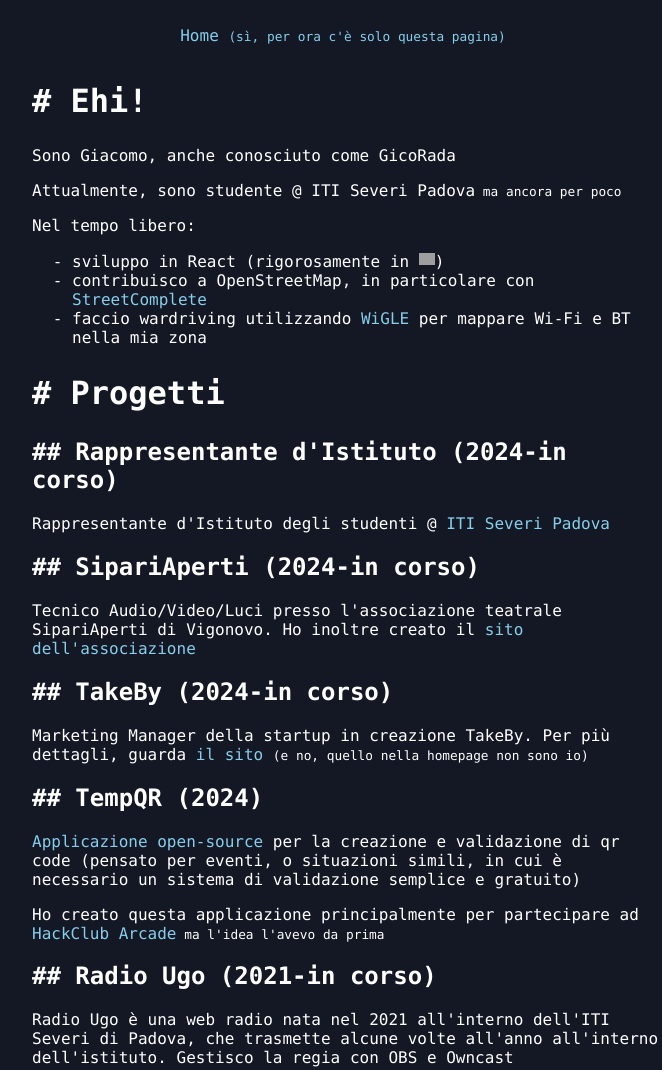
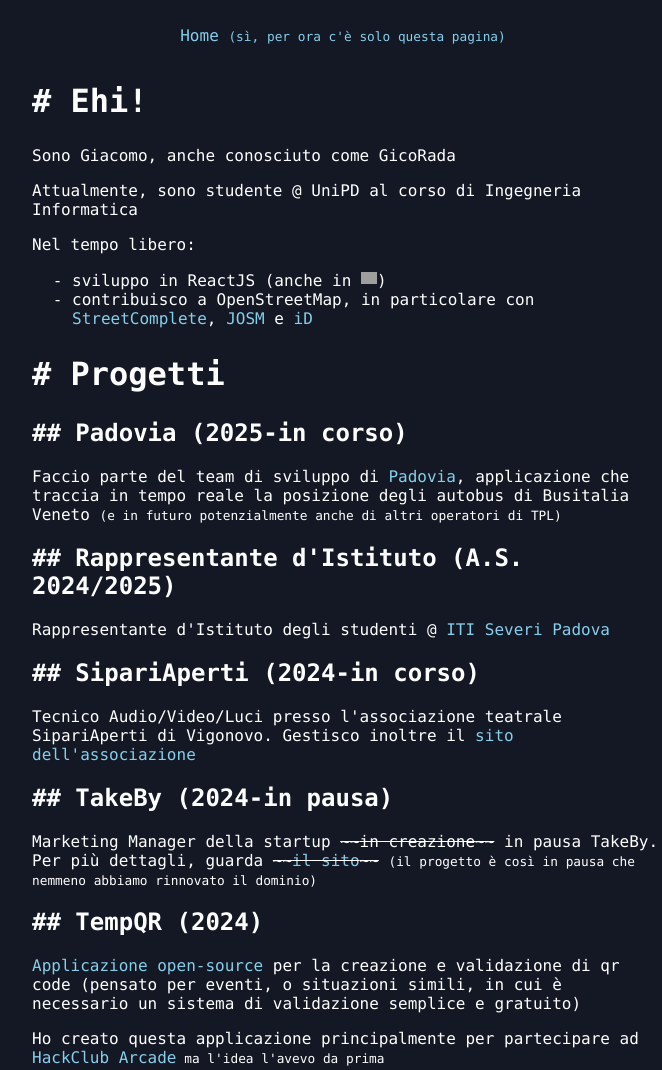
Before and after one commit to gicorada/gicorada, a plain HTML site: page index.html in a window 1280 px wide. Shown: the top 1070 px of the page, without its empty margins (292-954 px from the left). Drawn offline with Linux system fonts and the light colour scheme; no server answers; grey boxes are pictures that could not be loaded.

Commit message:
Aggiornati dettagli personali e progetti nella homepage

```diff
--- a/index.html
+++ b/index.html
@@ -22,28 +22,31 @@
 		<section>
 			<h1>Ehi!</h1>
 			<p>Sono Giacomo, anche conosciuto come GicoRada</p>
-			<p>Attualmente, sono studente @ ITI Severi Padova<span class="mini"> ma ancora per poco</span></p>
+			<p>Attualmente, sono studente @ UniPD al corso di Ingegneria Informatica</p>
 			<p>Nel tempo libero:</p>
 			<ul>
-				<li>sviluppo in React (rigorosamente in <img class="emoji" src="https://emojis.slackmojis.com/emojis/images/1643516013/20346/typescript.png?1643516013" alt="typescript" title="typescript">)</li>
-				<li>contribuisco a OpenStreetMap, in particolare con <a href="https://streetcomplete.app/" target="_blank">StreetComplete</a></li>
-				<li>faccio wardriving utilizzando <a href="https://wigle.net/" target="_blank">WiGLE</a> per mappare Wi-Fi e BT nella mia zona</li>
+				<li>sviluppo in ReactJS (anche in <img class="emoji" src="https://emojis.slackmojis.com/emojis/images/1643516013/20346/typescript.png?1643516013" alt="typescript" title="typescript">)</li>
+				<li>contribuisco a OpenStreetMap, in particolare con <a href="https://streetcomplete.app/" target="_blank">StreetComplete</a>, <a href="https://josm.openstreetmap.de/" target="_blank">JOSM</a> e <a href="https://wiki.openstreetmap.org/wiki/ID" target="_blank">iD</a></li>
 			</ul>
 		</section>
 
 		<section>
 			<h1>Progetti</h1>
 			<div>
-				<h2>Rappresentante d'Istituto (2024-in corso)</h2>
+				<h2>Padovia (2025-in corso)</h2>
+				<p>Faccio parte del team di sviluppo di <a href="https://padovia.it/" target="_blank">Padovia</a>, applicazione che traccia in tempo reale la posizione degli autobus di Busitalia Veneto <span class="mini">(e in futuro potenzialmente anche di altri operatori di TPL)</span></p>
+			</div>
+			<div>
+				<h2>Rappresentante d'Istituto (A.S. 2024/2025)</h2>
 				<p>Rappresentante d'Istituto degli studenti @ <a href="https://www.itiseveripadova.edu.it/" target="_blank">ITI Severi Padova</a></p>
 			</div>
 			<div>
 				<h2>SipariAperti (2024-in corso)</h2>
-				<p>Tecnico Audio/Video/Luci presso l'associazione teatrale SipariAperti di Vigonovo. Ho inoltre creato il <a href="https://sipariaperti.it/" target="_blank">sito dell'associazione</a></p>
+				<p>Tecnico Audio/Video/Luci presso l'associazione teatrale SipariAperti di Vigonovo. Gestisco inoltre il <a href="https://sipariaperti.it/" target="_blank">sito dell'associazione</a></p>
 			</div>
 			<div>
-				<h2>TakeBy (2024-in corso)</h2>
-				<p>Marketing Manager della startup in creazione TakeBy. Per più dettagli, guarda <a href="https://www.takeby.it/" target="_blank">il sito</a> <span class="mini">(e no, quello nella homepage non sono io)</span></p>
+				<h2>TakeBy (2024-in pausa)</h2>
+				<p>Marketing Manager della startup <del>in creazione</del> in pausa TakeBy. Per più dettagli, guarda <del><a href="https://www.takeby.it/" target="_blank">il sito</a></del> <span class="mini">(il progetto è così in pausa che nemmeno abbiamo rinnovato il dominio)</span></p>
 			</div>
 			<div>
 				<h2>TempQR (2024)</h2>
@@ -51,7 +54,7 @@
 				<p>Ho creato questa applicazione principalmente per partecipare ad <a href="https://hackclub.com/arcade/" target="_blank">HackClub Arcade</a><span class="mini"> ma l'idea l'avevo da prima</span></p>
 			</div>
 			<div>
-				<h2>Radio Ugo (2021-in corso)</h2>
+				<h2>Radio Ugo (2021-2025)</h2>
 				<p>Radio Ugo è una web radio nata nel 2021 all'interno dell'ITI Severi di Padova, che trasmette alcune volte all'anno all'interno dell'istituto. Gestisco la regia con OBS e Owncast</p>
 			</div>
 			<div>
@@ -96,7 +99,7 @@
 			<a href="https://github.com/gicorada/" target="_blank" class="u-url" rel="me"></a>
 			<a href="https://mastodon.uno/@gicorada" target="_blank" class="u-url" rel="me"></a>
 
-			<p class="p-note">Student at ITI Severi in Padua. Member of 🗞️ Il Giornale di Ugo and 🎙️ Radio Ugo - ITI Severi projects</p>
+			<p class="p-note">Student at UniPD. Member of Padovia</p>
 		</section>
 
 		<section>
@@ -119,9 +122,9 @@
 
 	</main>
 	<footer>
-		<!--<p>
-			GicoRada
-		</p>-->
+    <p>
+			---
+		</p>
 
 		<a
 			class="site-button"
```
